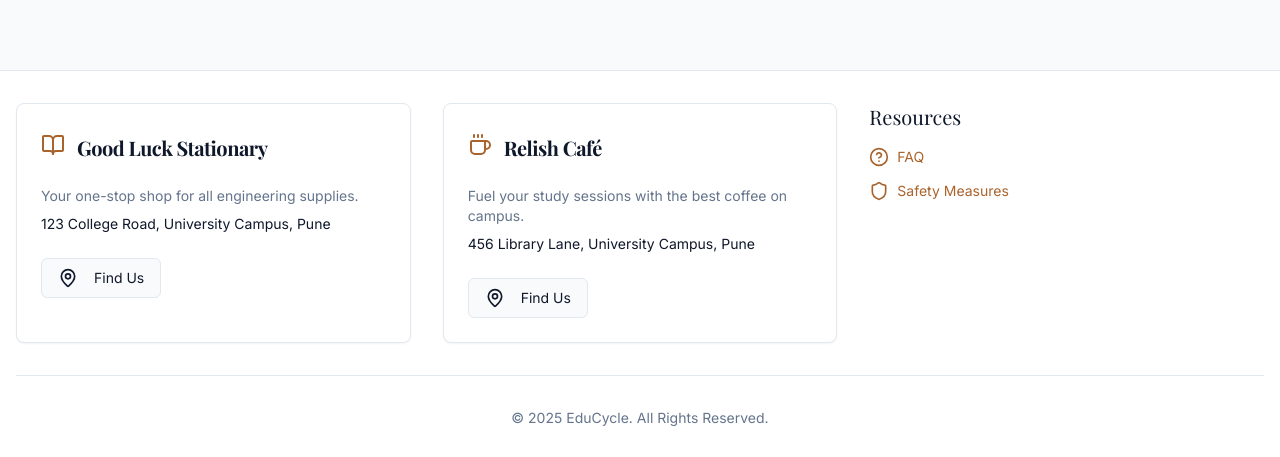
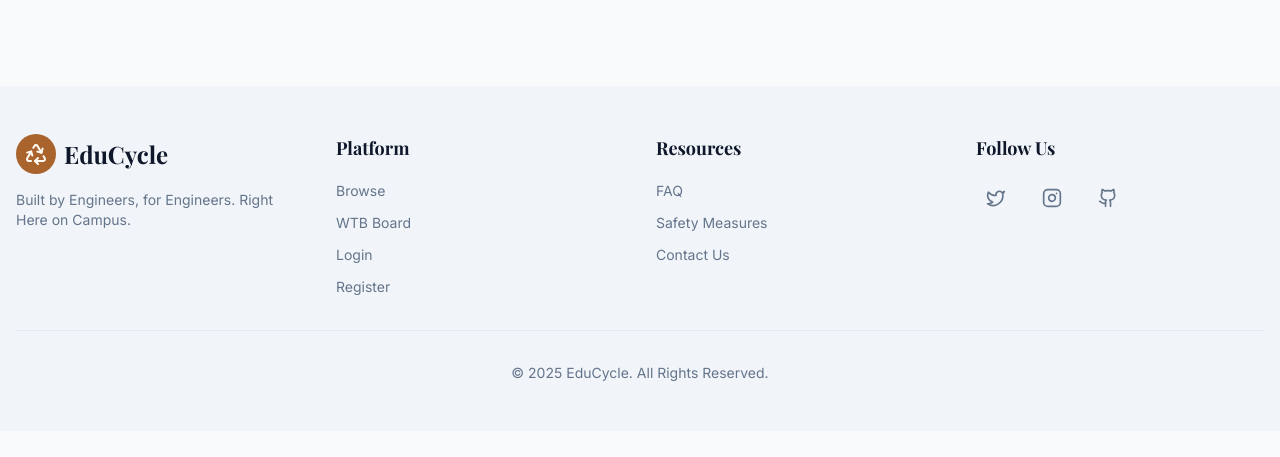
Before and after one commit to Akanksha11-S/educycle_ecom, a Next.js app: page / in a window 1280 px wide. Shown: the part 3153-3610 px from the top of the page. After the commit the page ends 3584 px from the top, so only its background shows below. Built offline with nearby package versions, Linux system fonts and the light colour scheme.

Commit message:
make the footer more attractive

```diff
--- a/src/components/Footer.tsx
+++ b/src/components/Footer.tsx
@@ -1,65 +1,68 @@
-import { MapPin, BookOpen, Coffee, HelpCircle, Shield } from 'lucide-react';
 import Link from 'next/link';
-import { Card, CardContent, CardDescription, CardFooter, CardHeader, CardTitle } from '@/components/ui/card';
 import { Button } from '@/components/ui/button';
 import { Separator } from '@/components/ui/separator';
+import Logo from './Logo';
+import { Github, Twitter, Instagram } from 'lucide-react';
 
 const Footer = () => {
     return (
-        <footer className="bg-card border-t mt-12 py-8">
-            <div className="container mx-auto px-4">
-                <div className="grid md:grid-cols-3 gap-8">
-                    <Card>
-                        <CardHeader className="flex flex-row items-center gap-3">
-                            <BookOpen className="h-6 w-6 text-primary" />
-                            <CardTitle className="font-headline text-xl">Good Luck Stationary</CardTitle>
-                        </CardHeader>
-                        <CardContent>
-                             <CardDescription>Your one-stop shop for all engineering supplies.</CardDescription>
-                            <p className="text-sm mt-2">123 College Road, University Campus, Pune</p>
-                        </CardContent>
-                        <CardFooter>
-                            <Button asChild variant="outline">
-                                <Link href="https://www.google.com/maps/search/?api=1&query=Good+Luck+Stationary+Shop" target="_blank" rel="noopener noreferrer">
-                                    <MapPin className="mr-2 h-4 w-4" /> Find Us
-                                </Link>
-                            </Button>
-                        </CardFooter>
-                    </Card>
-                    <Card>
-                        <CardHeader className="flex flex-row items-center gap-3">
-                            <Coffee className="h-6 w-6 text-primary" />
-                            <CardTitle className="font-headline text-xl">Relish Café</CardTitle>
-                        </CardHeader>
-                        <CardContent>
-                             <CardDescription>Fuel your study sessions with the best coffee on campus.</CardDescription>
-                            <p className="text-sm mt-2">456 Library Lane, University Campus, Pune</p>
-                        </CardContent>
-                        <CardFooter>
-                            <Button asChild variant="outline">
-                                <Link href="https://www.google.com/maps/search/?api=1&query=Relish+Cafe" target="_blank" rel="noopener noreferrer">
-                                    <MapPin className="mr-2 h-4 w-4" /> Find Us
-                                </Link>
-                            </Button>
-                        </CardFooter>
-                    </Card>
-                    <div className="space-y-4">
-                        <h3 className="font-headline text-xl">Resources</h3>
+        <footer className="bg-secondary text-secondary-foreground mt-16">
+            <div className="container mx-auto px-4 py-12">
+                <div className="grid grid-cols-1 md:grid-cols-4 gap-8">
+                    <div className="md:col-span-1 space-y-4">
+                        <Link href="/" className="flex items-center gap-2">
+                          <Logo />
+                          <span className="font-headline text-2xl font-bold">EduCycle</span>
+                        </Link>
+                        <p className="text-sm text-muted-foreground">
+                            Built by Engineers, for Engineers. Right Here on Campus.
+                        </p>
+                    </div>
+
+                    <div>
+                        <h3 className="font-headline text-lg font-semibold mb-4">Platform</h3>
                         <ul className="space-y-2">
-                            <li>
-                                <Button variant="link" asChild className="p-0 h-auto font-normal">
-                                    <Link href="/faq" className='flex items-center gap-2'><HelpCircle className="h-4 w-4"/> FAQ</Link>
-                                </Button>
-                            </li>
-                             <li>
-                                <Button variant="link" asChild className="p-0 h-auto font-normal">
-                                    <Link href="/safety-measures" className='flex items-center gap-2'><Shield className="h-4 w-4"/> Safety Measures</Link>
-                                </Button>
-                            </li>
+                            <li><Button variant="link" asChild className="p-0 h-auto font-normal text-muted-foreground hover:text-primary"><Link href="/">Browse</Link></Button></li>
+                            <li><Button variant="link" asChild className="p-0 h-auto font-normal text-muted-foreground hover:text-primary"><Link href="/wtb">WTB Board</Link></Button></li>
+                            <li><Button variant="link" asChild className="p-0 h-auto font-normal text-muted-foreground hover:text-primary"><Link href="/login">Login</Link></Button></li>
+                            <li><Button variant="link" asChild className="p-0 h-auto font-normal text-muted-foreground hover:text-primary"><Link href="/register">Register</Link></Button></li>
                         </ul>
                     </div>
+
+                    <div>
+                        <h3 className="font-headline text-lg font-semibold mb-4">Resources</h3>
+                        <ul className="space-y-2">
+                            <li><Button variant="link" asChild className="p-0 h-auto font-normal text-muted-foreground hover:text-primary"><Link href="/faq">FAQ</Link></Button></li>
+                            <li><Button variant="link" asChild className="p-0 h-auto font-normal text-muted-foreground hover:text-primary"><Link href="/safety-measures">Safety Measures</Link></Button></li>
+                            <li><Button variant="link" asChild className="p-0 h-auto font-normal text-muted-foreground hover:text-primary"><Link href="#">Contact Us</Link></Button></li>
+                        </ul>
+                    </div>
+
+                    <div>
+                        <h3 className="font-headline text-lg font-semibold mb-4">Follow Us</h3>
+                        <div className="flex space-x-4">
+                            <Button variant="ghost" size="icon" asChild>
+                                <a href="#" target="_blank" rel="noopener noreferrer" aria-label="Twitter">
+                                    <Twitter className="h-5 w-5 text-muted-foreground hover:text-primary" />
+                                </a>
+                            </Button>
+                            <Button variant="ghost" size="icon" asChild>
+                                <a href="#" target="_blank" rel="noopener noreferrer" aria-label="Instagram">
+                                    <Instagram className="h-5 w-5 text-muted-foreground hover:text-primary" />
+                                </a>
+                            </Button>
+                            <Button variant="ghost" size="icon" asChild>
+                                <a href="#" target="_blank" rel="noopener noreferrer" aria-label="GitHub">
+                                    <Github className="h-5 w-5 text-muted-foreground hover:text-primary" />
+                                </a>
+                            </Button>
+                        </div>
+                    </div>
+
                 </div>
-                <Separator className="my-8" />
+
+                <Separator className="my-8 bg-border" />
+
                  <div className="text-center text-sm text-muted-foreground">
                     <p>&copy; {new Date().getFullYear()} EduCycle. All Rights Reserved.</p>
                 </div>
```
